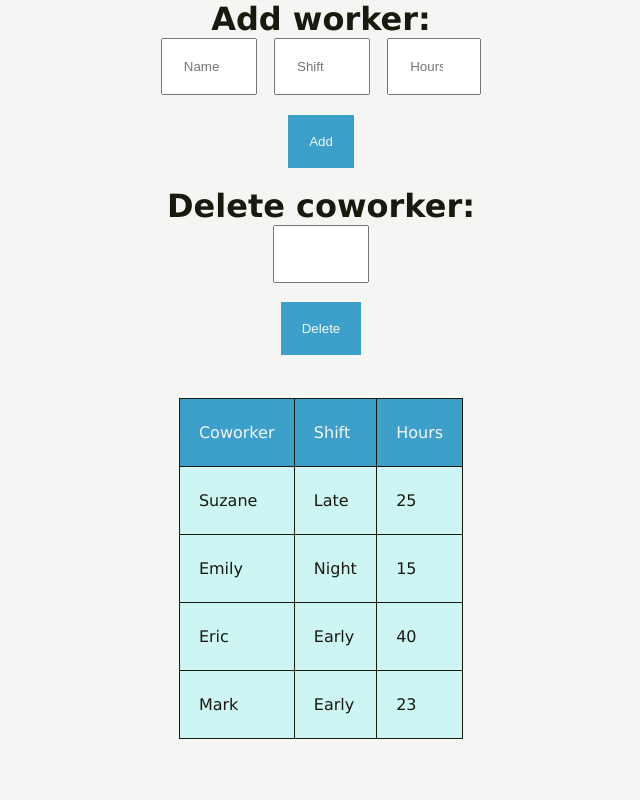
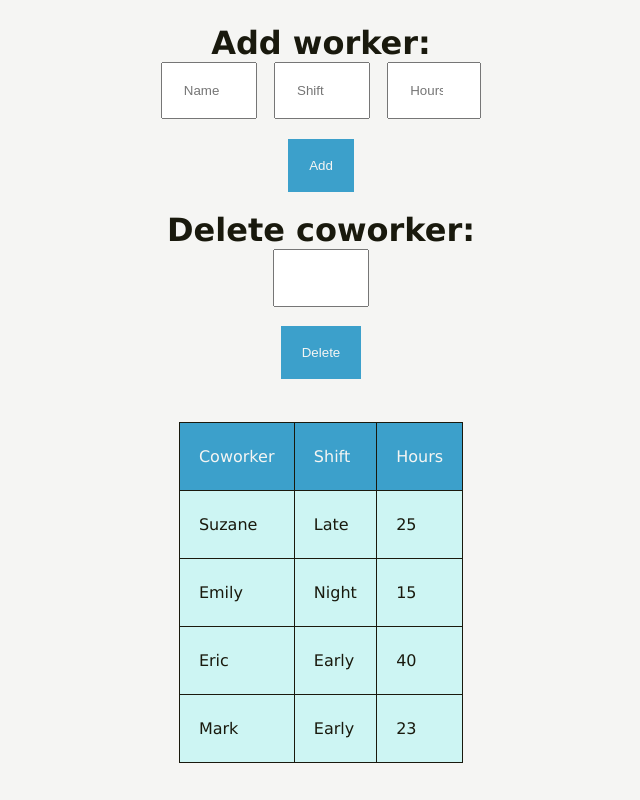
Before and after one commit to erardlucien/template00, a plain HTML site: page index.html in a window 1280 px wide. Shown: the whole page, without its empty margins (319-959 px from the left). Drawn offline with Linux system fonts and the light colour scheme.

Commit message:
The first h1 has now a mrgin-top.

```diff
--- a/scss/style.scss
+++ b/scss/style.scss
@@ -34,6 +34,10 @@ $clr-gray: rgb(203, 203, 203);
 
     * {
         color: $clr-ternary;
+    }
+
+    h1:nth-of-type(1) {
+        margin-top: 1.5rem;
     }
 
     p {
```
Also changed, not shown: css/style.css, 1 other file.
